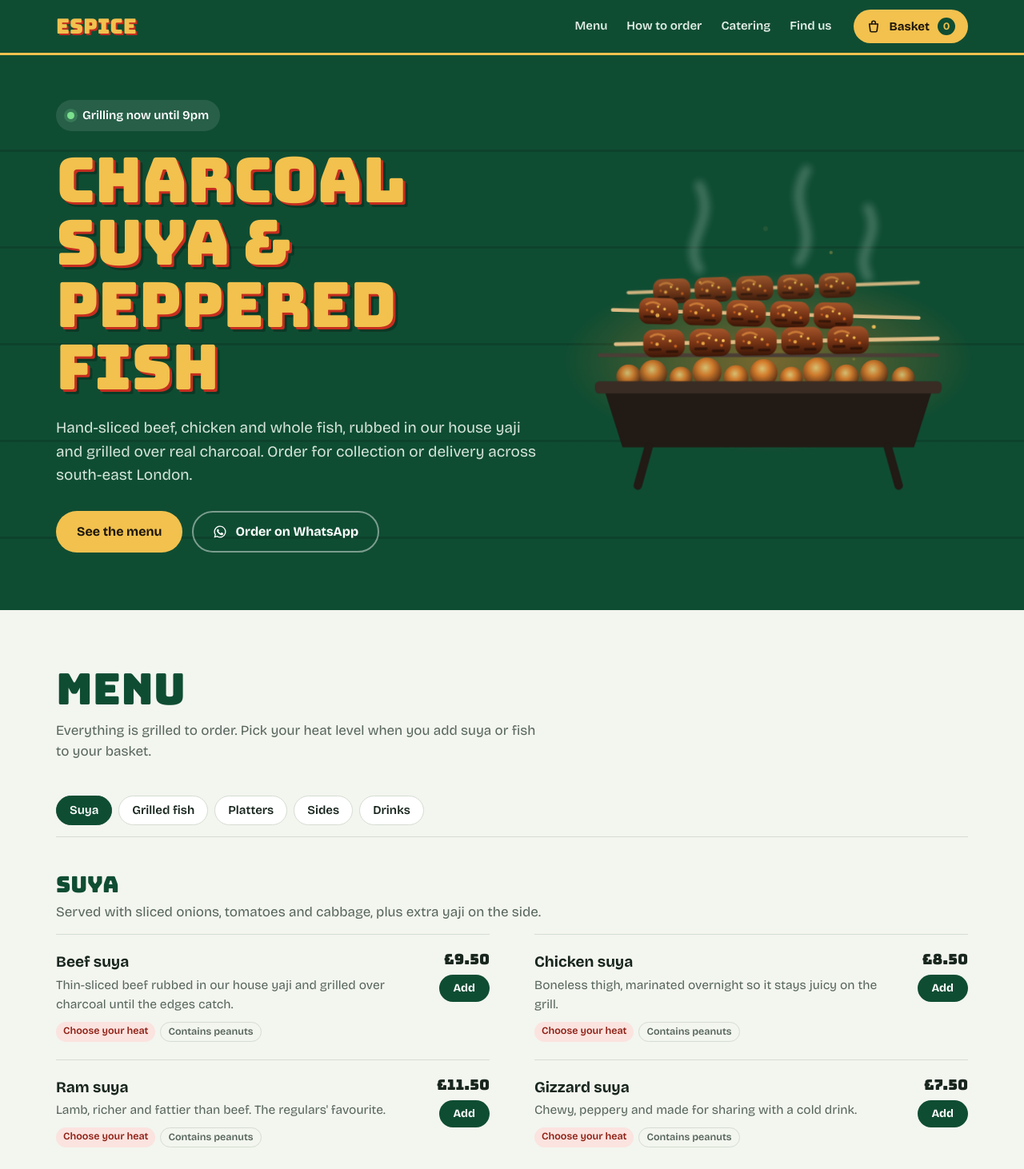
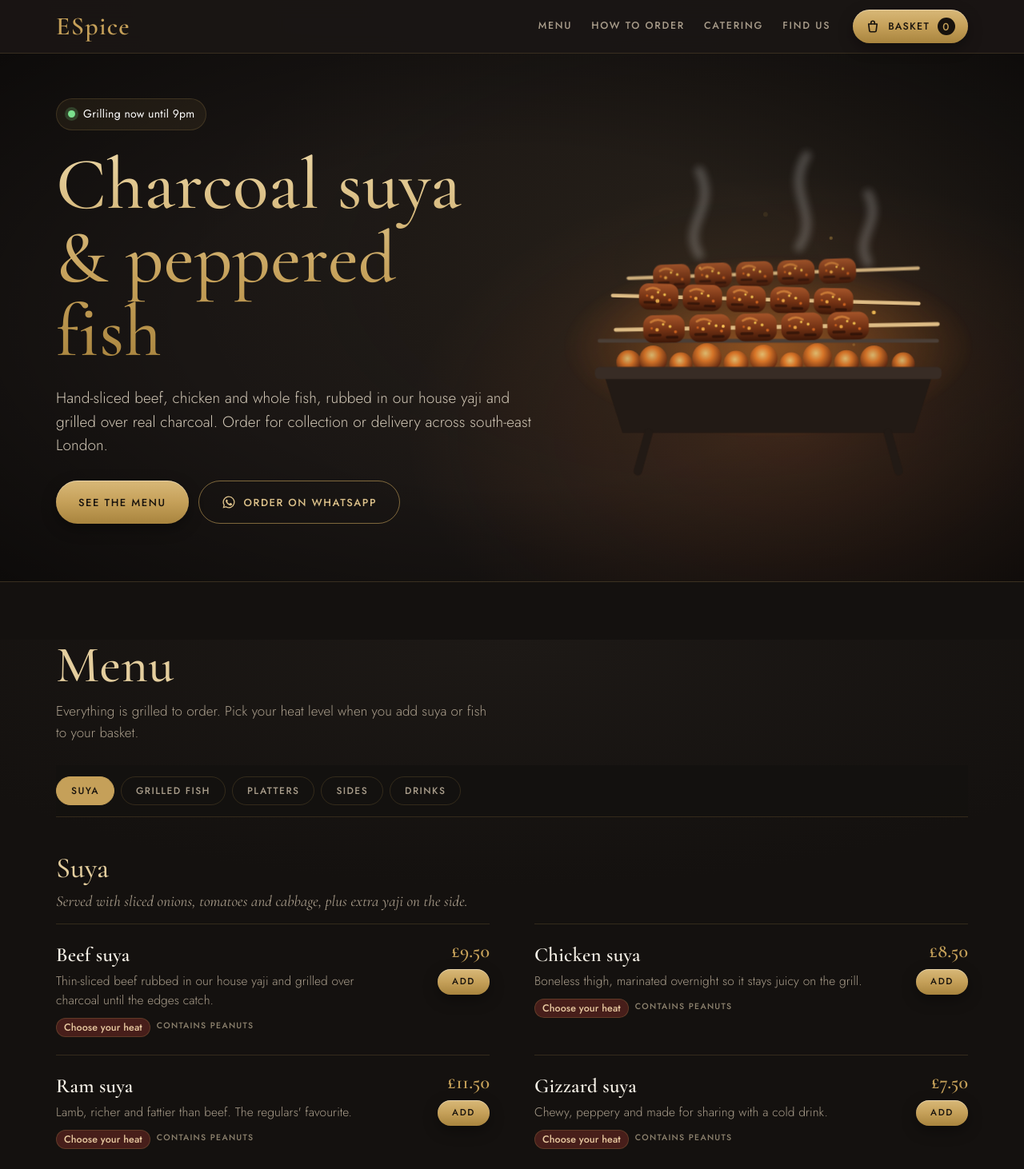
Before and after one commit to ewiabeng23/ESpice, a website: page index.html in a window 1280 px wide. Shown: the top 1462 px of the page at 80% size. Drawn offline with nearby package versions, Linux system fonts and the light colour scheme.

Commit message:
Luxury theme

```diff
--- a/index.html
+++ b/index.html
@@ -8,7 +8,7 @@
 <meta name="theme-color" content="#0F4D33">
 <link rel="preconnect" href="https://fonts.googleapis.com">
 <link rel="preconnect" href="https://fonts.gstatic.com" crossorigin>
-<link href="https://fonts.googleapis.com/css2?family=Bungee&family=Bricolage+Grotesque:opsz,wght@12..96,400..800&display=swap" rel="stylesheet">
+<link href="https://fonts.googleapis.com/css2?family=Cormorant+Garamond:ital,wght@0,500;0,600;1,400&family=Jost:wght@300..600&display=swap" rel="stylesheet">
 <style>
 :root{
   --board:#0F4D33; --board-deep:#0A3825; --gold:#F2C14E; --gold-soft:#F7D57F; --pepper:#C62D1F;
@@ -117,8 +117,6 @@ a{color:inherit}
 .add-btn{font:700 14px/1 var(--body);padding:10px 18px;border-radius:999px;background:var(--board);color:#fff;border:0;cursor:pointer}
 .add-btn:hover{background:var(--board-deep)}
 .in-basket{font-size:13px;color:var(--muted);font-weight:600;min-height:1em}
-@media (prefers-color-scheme:dark){:root:not([data-theme="light"]) .add-btn{background:var(--gold);color:#1D160B}}
-:root[data-theme="dark"] .add-btn{background:var(--gold);color:#1D160B}
 .allergy-note{margin-top:36px;padding:16px 18px;border-left:4px solid var(--pepper);background:var(--surface);border-radius:0 10px 10px 0;max-width:70ch;font-size:15.5px}
 @media (max-width:760px){.items{grid-template-columns:1fr}}
 
@@ -248,6 +246,7 @@ dialog.picker::backdrop{background:rgba(6,18,11,.55)}
 @media (max-width:760px){.toast{bottom:calc(96px + env(safe-area-inset-bottom,0px))}}
 body.drawer-open .toast{bottom:auto;top:calc(76px + env(safe-area-inset-top,0px))}
 </style>
+<link rel="stylesheet" href="luxury.css">
 </head>
 <body>
 
--- /dev/null
+++ b/luxury.css
@@ -0,0 +1,108 @@
+/* ESpice luxury theme: colours, fonts and finishes.
+   The layout lives in index.html. This file only restyles it,
+   so to change a colour or font, edit the values here. */
+
+/* ---------- palette + fonts ---------- */
+:root,:root:not([data-theme="light"]),:root[data-theme="dark"]{
+  --board:#1A1614;       /* header, hero, catering: deep espresso */
+  --board-deep:#110E0C;  /* footer */
+  --gold:#C5A059;        /* burnished gold */
+  --gold-soft:#DCC18A;
+  --pepper:#7B2D26;      /* smoked paprika */
+  --paper:#14110F;       /* page background */
+  --surface:#1D1916;     /* panels, drawer, "how to order" band */
+  --ink:#F5F0E6;         /* warm cream text */
+  --muted:#A99D8B;
+  --line:rgba(197,160,89,.18);
+  --heading:#E4CE9E;
+  --focus:#DCC18A;
+  --heat-bg:rgba(123,45,38,.5);
+  --heat-ink:#EACBA2;
+  --display:"Cormorant Garamond",Georgia,"Times New Roman",serif;
+  --body:"Jost","Helvetica Neue",Arial,sans-serif;
+  color-scheme:dark;
+}
+body{background:radial-gradient(120% 70% at 50% 0%,#1D1916 0%,var(--paper) 55%) fixed var(--paper);letter-spacing:.005em}
+
+/* shared gold finish */
+.btn-gold,.btn-board,.add-btn,.basket-btn,.basket-bar button{
+  background:linear-gradient(180deg,#D8B878 0%,#C5A059 50%,#A8843E 100%);color:#17120D;border:0;
+  box-shadow:inset 0 1px 0 rgba(255,255,255,.35),0 6px 18px rgba(0,0,0,.35)}
+.btn-gold:hover,.btn-board:hover,.add-btn:hover,.basket-btn:hover{background:linear-gradient(180deg,#E6C98C 0%,#D1AD66 50%,#B38E47 100%)}
+.btn{font-weight:500;text-transform:uppercase;letter-spacing:.12em;font-size:13px;padding:17px 28px}
+.btn-ghost{border:1px solid rgba(197,160,89,.6);color:var(--gold-soft)}
+.btn-ghost:hover{border-color:var(--gold);background:rgba(197,160,89,.08)}
+
+/* ---------- header ---------- */
+.site-header{background:rgba(26,22,20,.9);-webkit-backdrop-filter:blur(12px);backdrop-filter:blur(12px);border-bottom:1px solid var(--line)}
+.brand{font-weight:600;font-size:32px;letter-spacing:.04em;text-shadow:none;color:var(--gold)}
+.nav a{color:var(--muted);font-weight:500;font-size:12.5px;text-transform:uppercase;letter-spacing:.14em}
+.nav a:hover{color:var(--gold-soft)}
+.basket-btn{font-weight:500;text-transform:uppercase;letter-spacing:.1em;font-size:12.5px}
+.count{background:#17120D;color:var(--gold)}
+
+/* ---------- hero ---------- */
+.hero{background:radial-gradient(55% 70% at 78% 72%,rgba(224,110,50,.16),transparent 70%),radial-gradient(80% 90% at 70% 40%,rgba(197,160,89,.07),transparent 65%),var(--board)}
+.hero{border-bottom:1px solid var(--line)}
+.hero::before{background:radial-gradient(ellipse at center,transparent 45%,rgba(0,0,0,.5) 100%)}
+.hero h1{font-weight:500;font-size:clamp(48px,7.2vw,96px);line-height:1;letter-spacing:.005em;max-width:12ch;text-shadow:none;
+  background:linear-gradient(180deg,#EAD5A4 0%,#C5A059 60%,#A8843E 100%);-webkit-background-clip:text;background-clip:text;color:transparent}
+.lede{color:#CFC5B4;font-weight:300;font-size:19px}
+.status{background:rgba(197,160,89,.08);border:1px solid var(--line);font-weight:400;font-size:14px;letter-spacing:.02em}
+
+/* ---------- menu ---------- */
+.section-title{font-weight:500;font-size:clamp(42px,5vw,64px);letter-spacing:.01em}
+.section-intro{font-weight:300}
+.cat-tabs{background:rgba(20,17,15,.94);border-bottom-color:var(--line)}
+.cat-tab{background:transparent;border:1px solid var(--line);color:var(--muted);font-weight:500;font-size:12px;text-transform:uppercase;letter-spacing:.12em;padding:11px 18px}
+.cat-tab:hover{border-color:var(--gold);color:var(--ink)}
+.cat-tab[aria-current="true"]{background:var(--gold);border-color:var(--gold);color:#17120D}
+.cat-name{font-weight:500;font-size:36px}
+.cat-note{font-weight:300;font-style:italic;font-family:var(--display);font-size:19px}
+.item{border-top-color:var(--line)}
+.item-name{font-family:var(--display);font-weight:600;font-size:25px;letter-spacing:.01em}
+.item-desc{font-weight:300}
+.price{font-weight:600;font-size:24px;color:var(--gold)}
+.add-btn{font-weight:500;font-size:11.5px;text-transform:uppercase;letter-spacing:.14em;padding:10px 18px}
+.in-basket{color:var(--gold-soft);font-weight:400}
+.tag{font-weight:500}
+.tag-heat{background:var(--heat-bg);color:var(--heat-ink);border:1px solid rgba(197,160,89,.22)}
+.tag-allergen{border:0;padding-left:2px;color:#8E836F;font-size:10.5px;text-transform:uppercase;letter-spacing:.12em}
+.allergy-note{background:transparent;border:1px solid var(--line);border-left:2px solid var(--gold);font-weight:300}
+
+/* ---------- how to order, catering, find us, footer ---------- */
+.steps li{border-top:1px solid var(--gold)}
+.steps li::before{color:var(--gold);font-weight:500;font-size:48px}
+.steps h3{font-family:var(--display);font-weight:600;font-size:24px}
+.catering{background:radial-gradient(60% 130% at 92% 100%,rgba(123,45,38,.4),transparent 70%),var(--board);border-top:1px solid var(--line);border-bottom:1px solid var(--line)}
+.catering h2{font-weight:500;font-size:clamp(36px,4.4vw,54px);color:var(--gold)}
+.catering p{font-weight:300}
+.find h3{font-family:var(--display);font-weight:600;font-size:26px;color:var(--heading)}
+.text-link{color:var(--gold)}
+.rating{border:1px solid var(--gold);color:var(--gold)}
+.site-footer{border-top:1px solid var(--line)}
+
+/* ---------- order drawer + checkout ---------- */
+.drawer{background:var(--surface);border-left:1px solid var(--line)}
+.drawer-head h2,.empty-title{font-weight:600;font-size:28px}
+.line-name{font-family:var(--display);font-weight:600;font-size:21px}
+.line-sub{color:var(--heat-ink)}
+.line-price{color:var(--gold)}
+.input{background:#120F0D;border:1px solid var(--line)}
+.input:focus{border-color:var(--gold);box-shadow:0 0 0 3px rgba(197,160,89,.18)}
+.seg label{border:1px solid var(--line)}
+.seg input:checked+label{background:rgba(197,160,89,.1);border-color:var(--gold);color:var(--ink)}
+.seg input:checked+label small{color:var(--muted)}
+.form-error{background:rgba(123,45,38,.35);color:#F0CDB9;border:1px solid rgba(123,45,38,.8)}
+.sum-total{font-family:var(--display);font-size:24px}
+
+/* ---------- heat picker ---------- */
+dialog.picker{background:var(--surface);border:1px solid var(--line)}
+.picker-body h2{font-weight:600;font-size:32px}
+.heat-option>span{border:1px solid var(--line)}
+.heat-option strong{font-family:var(--display);font-weight:600;font-size:20px}
+.chillies i{background:#B5543F}
+.heat-option input:checked+span{border-color:var(--gold);box-shadow:none;background:rgba(123,45,38,.35)}
+
+/* ---------- toast ---------- */
+.toast{background:#241E1A;color:var(--ink);border:1px solid var(--line)}
```
